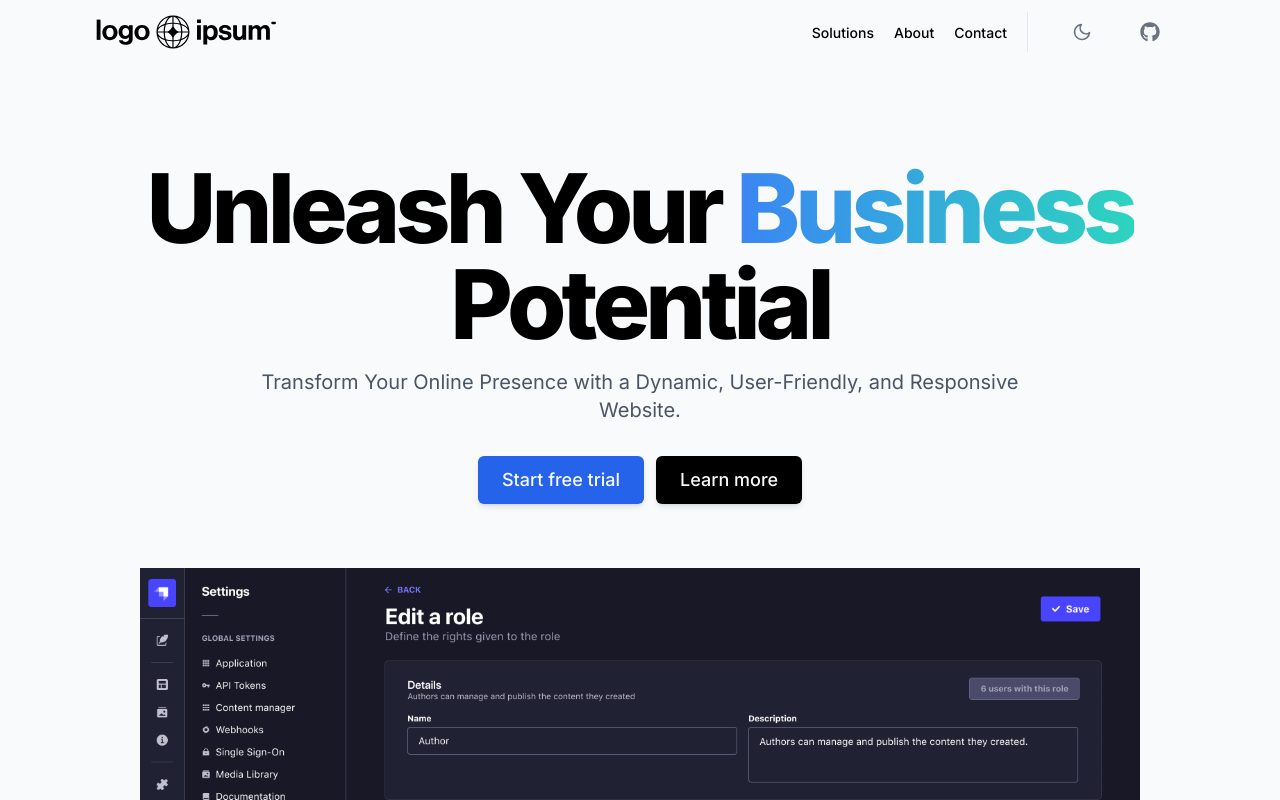
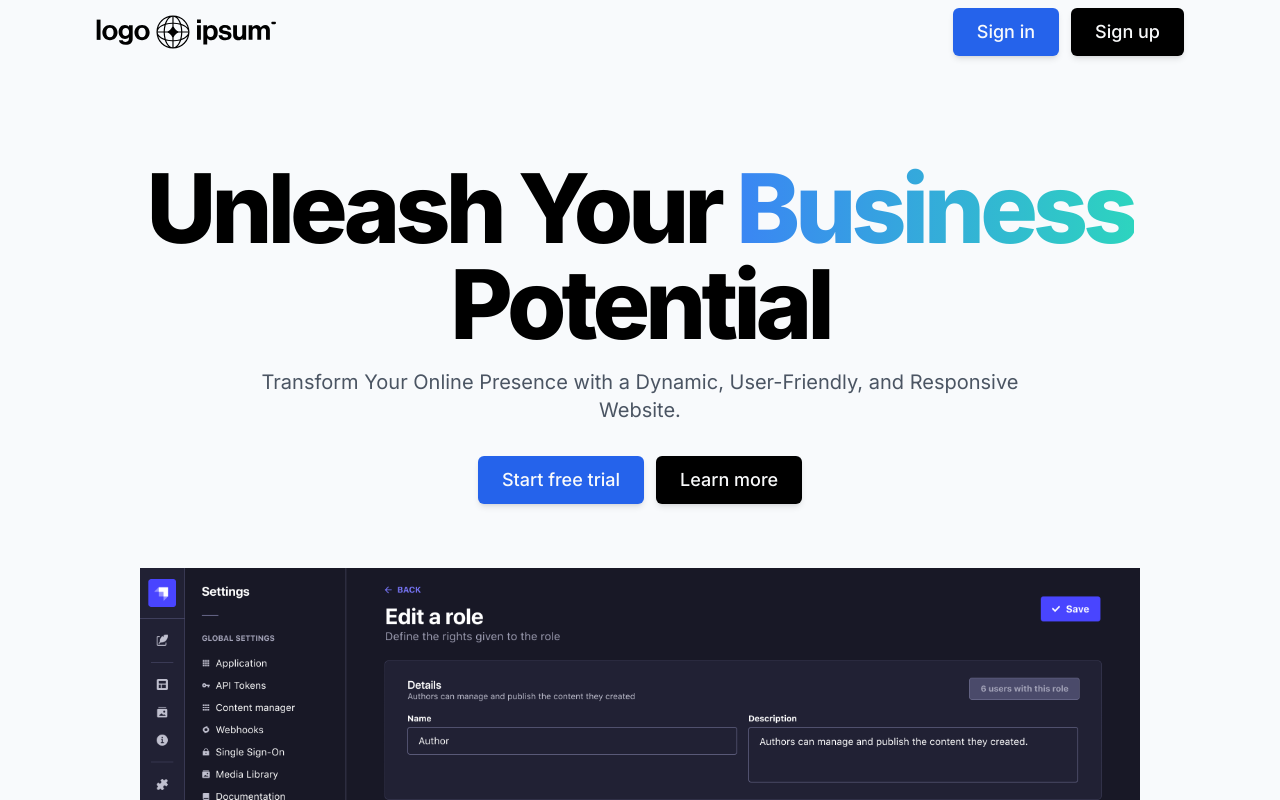
Before and after one commit to xdguido/nextjs-landing-template, a Next.js app: page / in a window 1280 px wide. Shown: the top 800 px of the page. Built offline with nearby package versions, Linux system fonts and the light colour scheme.

Commit message:
update header

```diff
--- a/components/header.tsx
+++ b/components/header.tsx
@@ -46,7 +46,15 @@ export default function Header() {
                 </div>
                 <div className="flex items-center">
                     {/* Large screen navigation */}
-                    <nav className="hidden sm:ml-6 sm:flex items-center">
+                    <ul className="flex gap-3">
+                        <li>
+                            <Button>Sign in</Button>
+                        </li>
+                        <li>
+                            <Button colorScheme="black">Sign up</Button>
+                        </li>
+                    </ul>
+                    {/* <nav className="hidden sm:ml-6 sm:flex items-center">
                         <ul className="flex items-center gap-5">
                             {mainNav.map((item) => (
                                 <li key={item.name}>
@@ -65,14 +73,13 @@ export default function Header() {
                                 <FaGithub className="h-5 w-5" />
                             </Button>
                         </div>
-                    </nav>
+                    </nav> */}
                 </div>
                 {/* Mobile navigation  */}
-                <Menu as="div" className="relative sm:hidden">
+                {/* <Menu as="div" className="relative sm:hidden">
                     {({ open }) => (
                         <>
                             <div className="flex items-center sm:hidden">
-                                {/* Mobile menu button */}
                                 <Menu.Button as={Button} colorScheme="black" style="link" square>
                                     <span className="sr-only">Open main menu</span>
                                     {open ? (
@@ -119,7 +126,7 @@ export default function Header() {
                             </Transition>
                         </>
                     )}
-                </Menu>
+                </Menu> */}
             </div>
         </header>
     );
```
